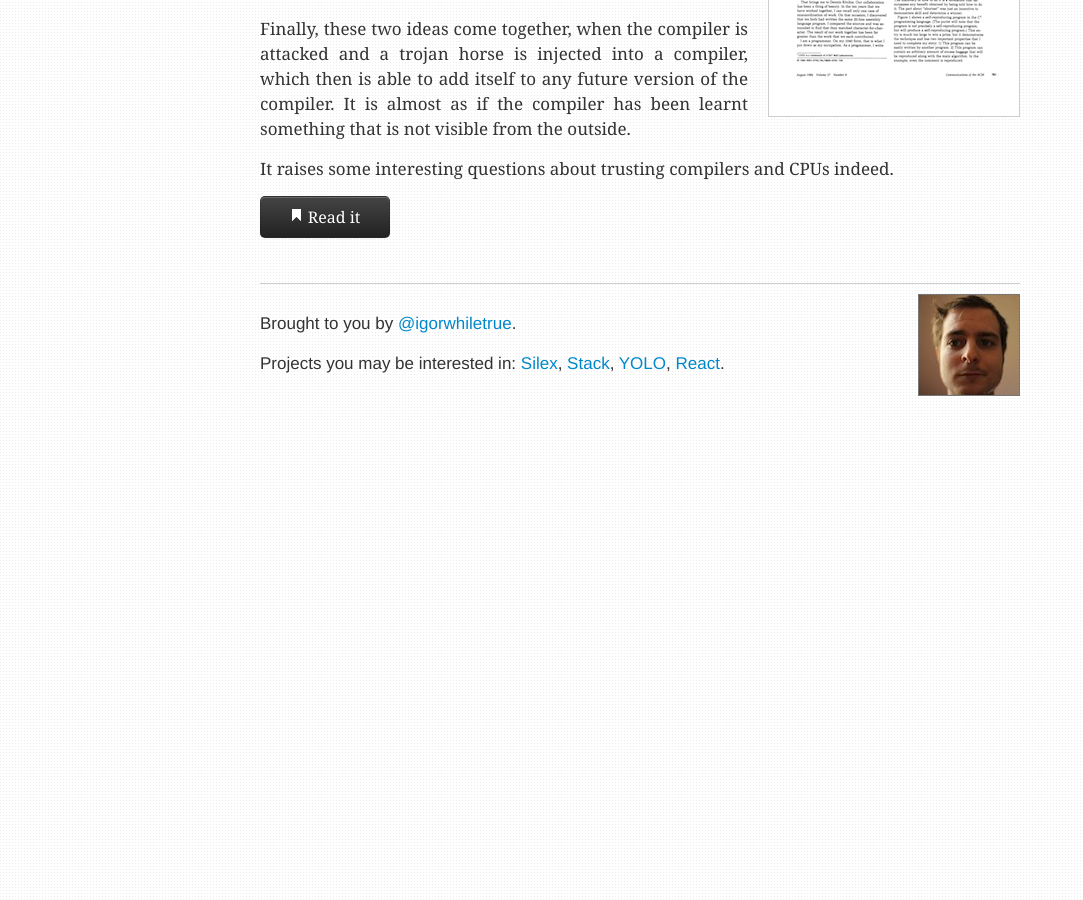
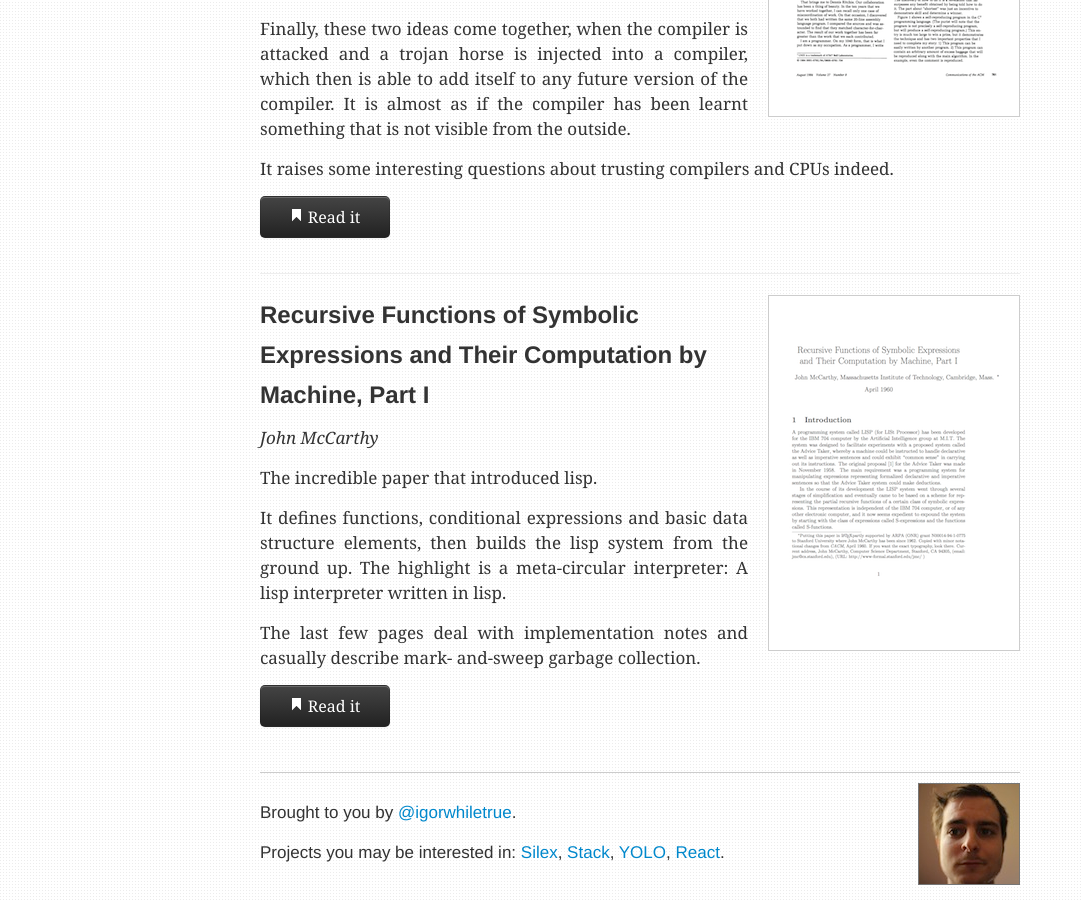
Before and after one commit to igorw/weblog, a Jekyll site: the page built from papershelf.md, in a window 1280 px wide and 900 px high, scrolled down 1417 px. Shown: the whole window, without its empty margins (0-1083 px from the left). Built offline with Jekyll 4.4.1, drawn with Linux system fonts in a browser that asks for light colours; Markdown is read by kramdown in place of the engine named in the settings.

Commit message:
add mccarthy lisp paper

```diff
--- a/papershelf.md
+++ b/papershelf.md
@@ -81,3 +81,26 @@ It raises some interesting questions about trusting compilers and CPUs indeed.
 <a href="http://www.cs.sunysb.edu/~cse509/p761-thompson.pdf" class="btn btn-large btn-inverse" style="width: 100px;"><span class="icon-bookmark icon-white"></span> Read it</a>
 
 <span class="clearfix"></span>
+
+<hr />
+
+<div class="book-cover">
+    <img src="/img/papers/lisp.png">
+</div>
+
+## Recursive Functions of Symbolic Expressions and Their Computation by Machine, Part I
+
+*John McCarthy*
+
+The incredible paper that introduced lisp.
+
+It defines functions, conditional expressions and basic data structure
+elements, then builds the lisp system from the ground up. The highlight is a
+meta-circular interpreter: A lisp interpreter written in lisp.
+
+The last few pages deal with implementation notes and casually describe mark-
+and-sweep garbage collection.
+
+<a href="http://www-formal.stanford.edu/jmc/recursive.pdf" class="btn btn-large btn-inverse" style="width: 100px;"><span class="icon-bookmark icon-white"></span> Read it</a>
+
+<span class="clearfix"></span>
```
Also changed, not shown: img/papers/lisp.png (added).
